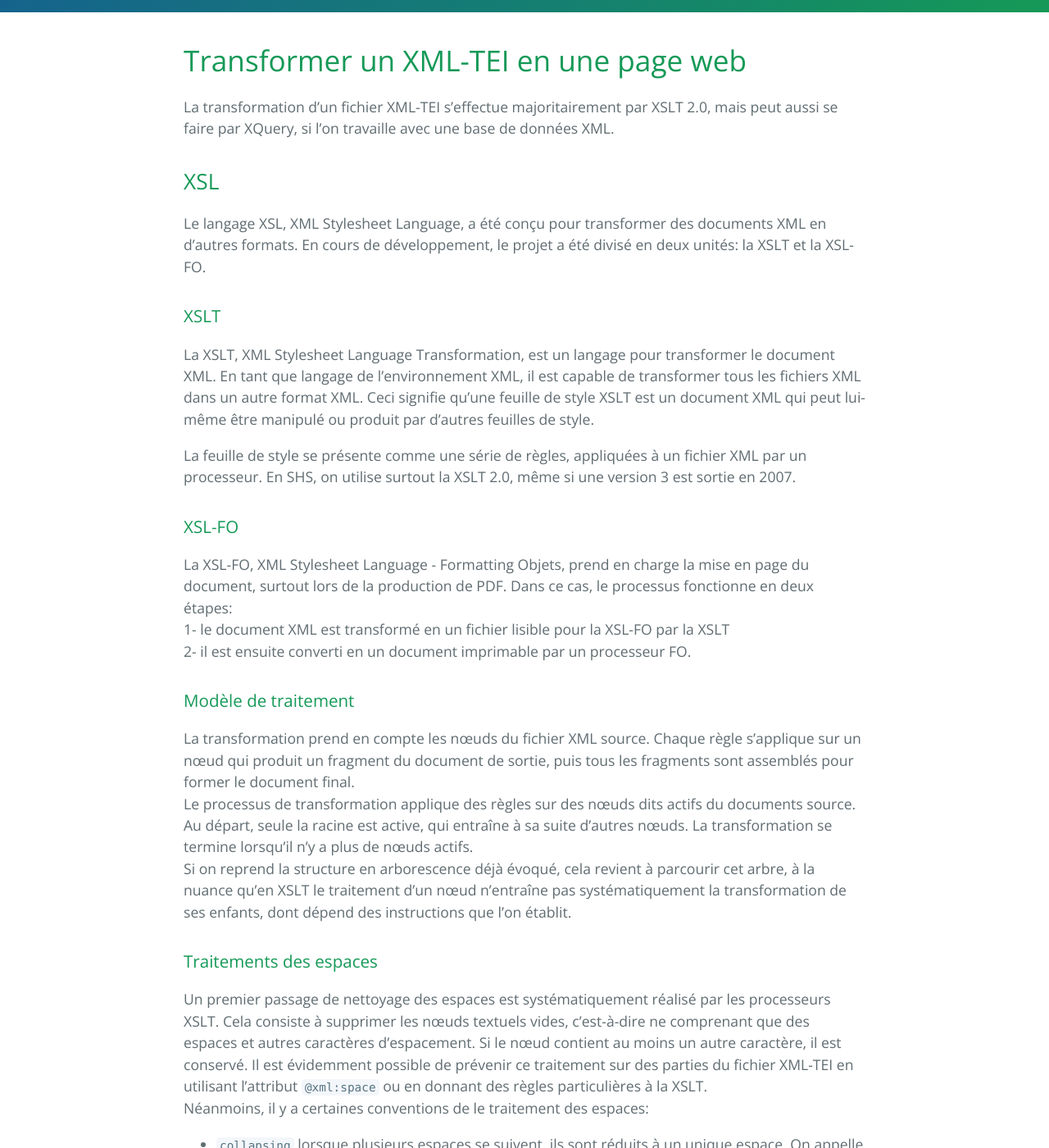
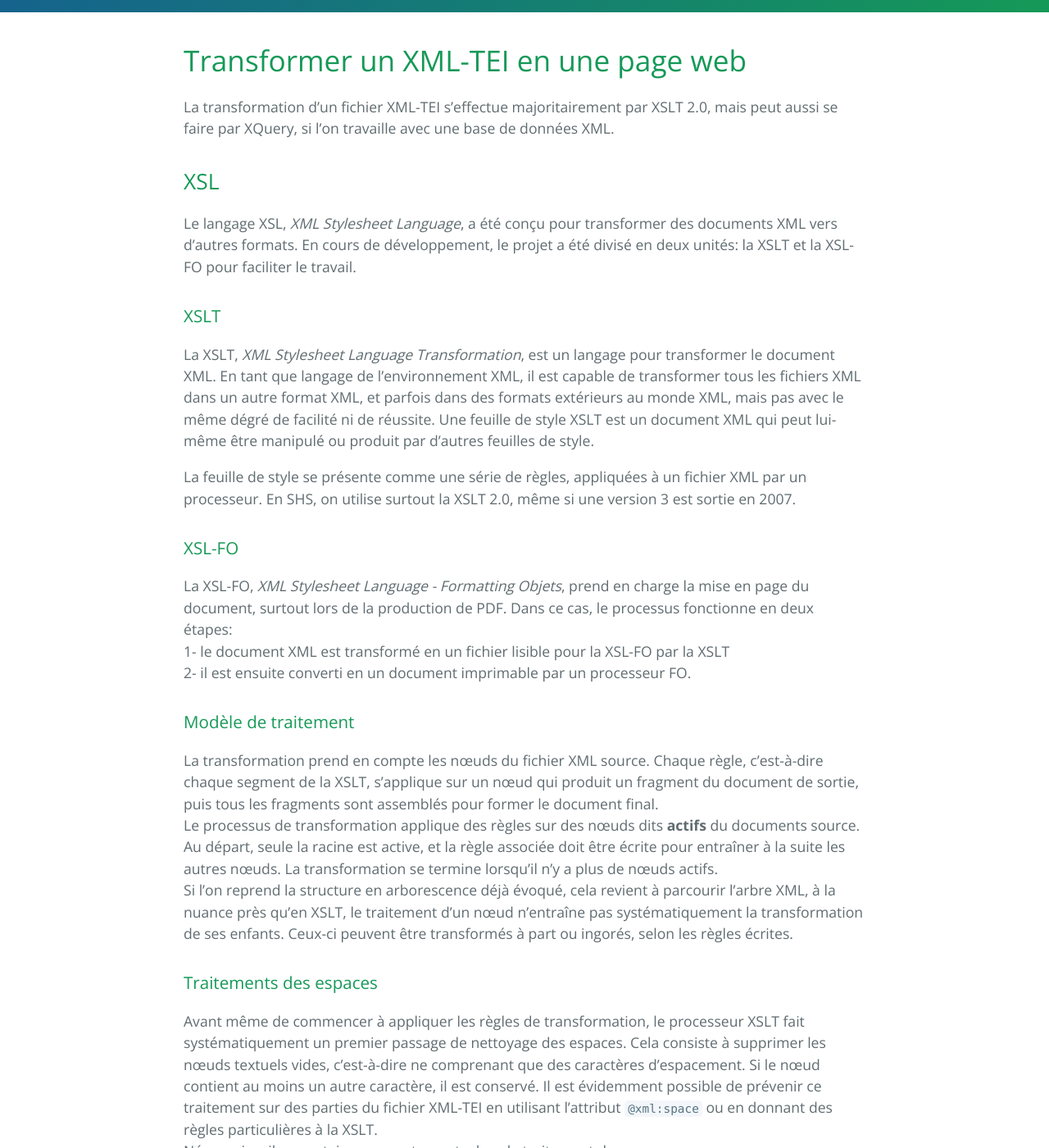
Before and after one commit to erc-dharma/digital-areal, a Jekyll site: the page built from 5_transformation.md, in a window 1280 px wide and 1400 px high, scrolled down 500 px. Shown: the whole window at 82% size. Built offline with Jekyll 4.4.1, drawn with Linux system fonts in a browser that asks for light colours; our own code applies the rules of GitHub Pages for plain Markdown files; some of the changed text lies outside the part shown.

Commit message:
correcting some spelling mistakes and adding some precisions

````diff
--- a/5_transformation.md
+++ b/5_transformation.md
@@ -3,52 +3,58 @@
 La transformation d'un fichier XML-TEI s'effectue majoritairement par XSLT 2.0, mais peut aussi se faire par XQuery, si l'on travaille avec une base de données XML.
 
 ## XSL
-Le langage XSL, XML Stylesheet Language, a été conçu pour transformer des documents XML en d'autres formats. En cours de développement, le projet a été divisé en deux unités: la XSLT et la XSL-FO.
+Le langage XSL, *XML Stylesheet Language*, a été conçu pour transformer des documents XML vers d'autres formats. En cours de développement, le projet a été divisé en deux unités: la XSLT et la XSL-FO pour faciliter le travail.
 
 ### XSLT
-La XSLT, XML Stylesheet Language Transformation, est un langage pour transformer le document XML. En tant que langage de l'environnement XML, il est capable de transformer tous les fichiers XML dans un autre format XML.
-Ceci signifie qu'une feuille de style XSLT est un document XML qui peut lui-même être manipulé ou produit par d'autres feuilles de style.
+La XSLT, *XML Stylesheet Language Transformation*, est un langage pour transformer le document XML. En tant que langage de l'environnement XML, il est capable de transformer tous les fichiers XML dans un autre format XML, et parfois dans des formats extérieurs au monde XML, mais pas avec le même dégré de facilité ni de réussite.
+Une feuille de style XSLT est un document XML qui peut lui-même être manipulé ou produit par d'autres feuilles de style.
 
 La feuille de style se présente comme une série de règles, appliquées à un fichier XML par un processeur.
 En SHS, on utilise surtout la XSLT 2.0, même si une version 3 est sortie en 2007.
 
 ### XSL-FO
-La XSL-FO, XML Stylesheet Language - Formatting Objets, prend en charge la mise en page du document, surtout lors de la production de PDF. Dans ce cas, le processus fonctionne en deux étapes:
+La XSL-FO, *XML Stylesheet Language - Formatting Objets*, prend en charge la mise en page du document, surtout lors de la production de PDF. Dans ce cas, le processus fonctionne en deux étapes:
   1- le document XML est transformé en un fichier lisible pour la XSL-FO par la XSLT
   2- il est ensuite converti en un document imprimable par un processeur FO.
 
 ### Modèle de traitement
-La transformation prend en compte les nœuds du fichier XML source. Chaque règle <!--, c'est-à-dire chaque segment de la XSLT,--> s'applique sur un nœud qui produit un fragment du document de sortie, puis tous les fragments sont assemblés pour former le document final.
-Le processus de transformation applique des règles sur des nœuds dits actifs du documents source. Au départ, seule la racine est active, qui entraîne à sa suite d'autres nœuds. La transformation se termine lorsqu'il n'y a plus de nœuds actifs.
-Si on reprend la structure en arborescence déjà évoqué, cela revient à parcourir cet arbre, à la nuance qu'en XSLT le traitement d'un nœud n'entraîne pas systématiquement la transformation de ses enfants, dont dépend des instructions que l'on établit.
+La transformation prend en compte les nœuds du fichier XML source. Chaque règle, c'est-à-dire chaque segment de la XSLT, s'applique sur un nœud qui produit un fragment du document de sortie, puis tous les fragments sont assemblés pour former le document final.
+Le processus de transformation applique des règles sur des nœuds dits **actifs** du documents source. Au départ, seule la racine est active, et la règle associée doit être écrite pour entraîner à la suite les autres nœuds. La transformation se termine lorsqu'il n'y a plus de nœuds actifs.
+Si l'on reprend la structure en arborescence déjà évoqué, cela revient à parcourir l'arbre XML, à la nuance près qu'en XSLT, le traitement d'un nœud n'entraîne pas systématiquement la transformation de ses enfants. Ceux-ci peuvent être transformés à part ou ingorés, selon les règles écrites.
 
 ### Traitements des espaces
-Un premier passage de nettoyage des espaces est systématiquement réalisé par les processeurs XSLT. Cela consiste à supprimer les nœuds textuels vides, c'est-à-dire ne comprenant que des espaces et autres caractères d'espacement. Si le nœud contient au moins un autre caractère, il est conservé. Il est évidemment possible de prévenir ce traitement sur des parties du fichier XML-TEI en utilisant l'attribut `@xml:space` ou en donnant des règles particulières à la XSLT.
-Néanmoins, il y a certaines conventions de le traitement des espaces:
-- `collapsing` lorsque plusieurs espaces se suivent, ils sont réduits à un unique espace. On appelle cela <!--??-->
-- `trimming` les processeurs coupent les espaces, s'ils existent, après la balise d'ouverture, et avant la balise de fermeture. Cette règle peut donc poser des problèmes dans les affichages en particulier sur des contenus très structurés ou lorsqu'il a du contenu mixte.
+Avant même de commencer à appliquer les règles de transformation, le processeur XSLT fait systématiquement un premier passage de nettoyage des espaces. Cela consiste à supprimer les nœuds textuels vides, c'est-à-dire ne comprenant que des caractères d'espacement. Si le nœud contient au moins un autre caractère, il est conservé. Il est évidemment possible de prévenir ce traitement sur des parties du fichier XML-TEI en utilisant l'attribut `@xml:space` ou en donnant des règles particulières à la XSLT.
+Néanmoins, il y a certains comportements dans le traitement des espaces:
+- lorsque plusieurs espaces se suivent, ils sont réduits à un unique espace. On appelle cela le `collapsing`.
+- les processeurs coupent les espaces, s'ils existent, après la balise d'ouverture, et avant la balise de fermeture. Cette règle peut donc poser des problèmes dans les affichages en particulier sur des contenus très structurés ou lorsqu'il a du contenu mixte. Cette instruction s'appelle le `trimming`.
+
 ```
    <p>The <emph>cat</emph> ate the <foreign>grande croissant</foreign>. I didn't!</p>
 ```
 [source](https://wiki.tei-c.org/index.php/XML_Whitespace)
 
-Dans ce cas, les algorithmes:
+Prenons pour exemple cette phrase, les algorithmes des processeurs XML vont la traiter selon les étapes suivantes:
 - `collapsing` réduisent les espaces
 - `trimming`
   - si le premier caractère est un espace dans le premier nœud texte
   - si le dernier caractère est un espace dans le dernier nœud texte
   - supprime les deux dans les cas, où un nœud parent débute et se termine par un nœud texte
-Donc si l'encodage de la phrase est de cette manière
+et permettent le résultat suivant:
+```
+The cat ate the grande croissant. I didn't!
+```
+Mais si l'on vient modifier la position des espaces par rapport aux balises, nous n'obtenons plus la même chose.
 ```
    <p>The<emph> cat </emph>ate the <foreign>grande croissant</foreign>. I didn't!</p>
 ```
-Le résultat serait :
+Le résultat est :
 ```
 Thecatate the grande croissant. I didn't!
 ```
+puisque les espaces avant et après la chaîne de caractères "chat" vont être supprimés.
 
 ### Exemple d'une feuille de style XSLT
-Exemple d'un extrait d'une transformation en HTML pour le fichier ARIE, dont le résultat complet est accessible sur [erc-dharma](https://erc-dharma.github.io/arie/).
+Exemple d'une règle pour l'élément racine d'un fichier XML ARIE pour une transformation en HTML, dont le résultat complet est accessible sur [erc-dharma](https://erc-dharma.github.io/arie/).
 ```
 <xsl:stylesheet xmlns:xsl="http://www.w3.org/1999/XSL/Transform"
     xmlns:xs="http://www.w3.org/2001/XMLSchema"
@@ -79,6 +85,7 @@
     </xsl:template>
 </xsl:stylesheet>
 ```
+
 ## Produire une page Web
 Une page web mobilise en réalité plusieurs langages dont l'ensemble est interprété par le navigateur web. Dans les bonnes pratiques, on sépare les différents composants:
 - structure avec le HTML
@@ -89,16 +96,16 @@
 Il y a plusieurs solutions pour appliquer une transformation à un fichier : lignes de commandes, l'automatisation par le biais de scripts, certains éditeurs disposent d'aide au lancement, etc.
 
 #### Transformation locale: utiliser son navigateur web
-Une transformation en XSLT peut être effectuée avec certains navigateurs web: IE, Mozilla/Firefox et Opera. A l'inverse, d'autres navigateurs, comme Chrome, refusent de les exécuter et il faut les déposer sur des serveurs ou les générer à partir d'un serveur local.
-Il faut s'assurer dans ce cas de déclarer la XSLT dans le fichier XML, à l'aide d'instructions de traitement.
+Une transformation en XSLT peut être effectuée avec certains navigateurs web: IE, Mozilla/Firefox et Opera. Il faut s'assurer dans ce cas de déclarer la XSLT dans le fichier XML, à l'aide d'instructions de traitement.
+A l'inverse, d'autres navigateurs, comme Chrome, refusent de les exécuter et il faut alors déposer les XLST sur des serveurs ou les générer à partir d'un serveur local.
 
 * * *
-NB: Le résultat n'est pas toujours le plus propre, ni le plus complet, selon la manière dont la CSS et le JavaScript peuvent être connectés à la XSLT.
+NB: Le résultat n'est pas toujours le plus propre, ni le plus complet, selon la manière dont la CSS et le JavaScript sont rattachés à la XSLT ou selon leur accessibilité.
 * * *
 
 #### Transformation locale: lancer une transformation avec éditeur
-Nous allons le faire avec Oxygen.
-- `Document>Transformation>Configure Transformation Scenarios...` ou `Configure Transformation Scenarios` dans la barre <!--le bar c'est ce soir ! ;)--> d'outils
+Nous allons le faire avec Oxygen. Voici un petit pas à pas pour paraméter une XSLT
+- `Document>Transformation>Configure Transformation Scenarios...` ou `Configure Transformation Scenarios` dans la barre d'outils
 ![Configure transformation scenario](/assets/images/transformationScenario01.png)
 - Créer un nouveau scénario ![Click on new](/assets/images/transformationScenario02.png)
 - Sélectionner `XML transformation with XSLT`![Click on XML transformation with XSLT](/assets/images/transformationScenario03.png)
@@ -113,8 +120,9 @@
 - Pour lancer une transformation, il suffit d'ouvrir le fichier XML de votre choix et de cliquer sur le bouton `Apply the Transformation(s) scenario(s)`.![Run the transformation](/assets/images/transformationScenario07.png)
 
 ### Comment ça se passe sur un site?
-Il n'y a pas vraiment de règles uniques: tout dépend des technologies utilisées par les projets et des choix qui ont été faits.
+Il n'y a pas vraiment de règles uniques, tout dépend des technologies utilisées par les projets et des choix qui ont été faits.
 
-Avec un site statique, c'est-à-dire un site qui fonctionne avec des pages HTML pré-générées, les pages sont transformées en amont, puis mises en ligne. C'est le cas dans les pages GitHub du projet DHARMA par exemple. Notre transformation s'effectue en lot et de manière automatique sur les serveurs de Github et on récupère l'ensemble via les fonctionnalités des pages Github et de javaScript par la biais de l'API (interface de programmation d'application). Nous aurions pu utiliser une solution JavaScript pour les générer au fur et à mesure, et du côté "client". <!--peut-être expliquer un peu plus la différence de processus-->
+Avec un site statique, c'est-à-dire un site qui fonctionne avec des pages HTML pré-générées, les pages sont transformées en amont, puis mises en ligne. C'est le cas dans les pages GitHub du projet DHARMA par exemple. Notre transformation s'effectue en lot et de manière automatique sur les serveurs de Github et on récupère l'ensemble via les fonctionnalités des pages Github, et par un script en javaScript qui fait appel à l'API (interface de programmation d'application).
+Dans cette solution, nous utilisions un *pipeline* écrit avec ANT qui produit les HTML et les stockent sur les repositories, afin de permettre aux membres de notre projet de pouvoir les consulter et les partager, même sans connexion internet. Cette solution permet aussi à nos membres qui n'utilisent pas Oxygen, d'avoir accès aux éditions visualisées, par le biais du site.
 
-Dans le cadre d'un site dynamique, les pages peuvent être générées au fur et à mesure des demandes, la transformation peut se faire sur le serveur en PHP ou en XQuery par exemple.
+ Nous aurions pu utiliser une solution JavaScript pour les générer au fur et à mesure, et du côté "client". Cette solution est plus légère en terme de stockage, car les visualisations HTML sont produites sur demandes, avec le chargement de la page. En utilisant, ce type de logique, nous aurions été plus proche d'un site dynamique. Dans le cadre de ce type de site, il est aussi possible de générer au fur et à mesure les pages du côté du serveur, lorsqu'un utilisateur en fait la demande, la transformation se fait alors en php ou en Xquery, soit qui lui même appel une XSLT stockée sur le serveur, soit directement par ce langage de requête spécialement conçu pour le XML.
````
Also changed, not shown: 1_starting_xml.md (+66 -49 lines), 2_starting_TEI.md (+17 -13 lines), 3_metadata.md (+12 -12 lines), 4_encoding.md (+8 -3 lines), index.md (+1 -1 lines).
